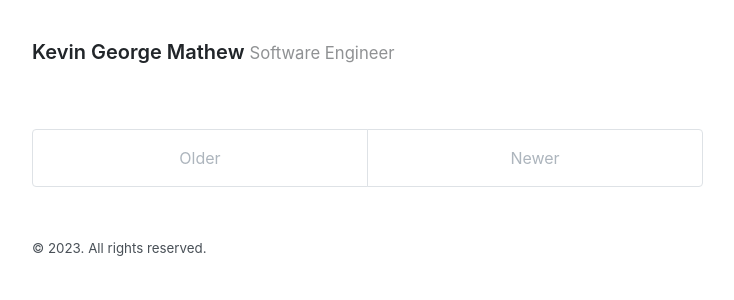
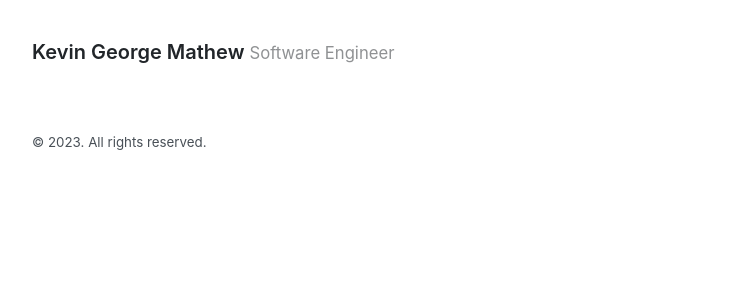
Before and after one commit to Kevin-ops007/Kevin-ops007.github.io, a Jekyll site: the page built from index.html, in a window 1280 px wide. Shown: the top 300 px of the page, without its empty margins (272-1006 px from the left). Built offline with Jekyll 4.4.1, drawn with Linux system fonts in a browser that asks for light colours; the list of posts is cut into pages by our own code.

Commit message:
changes to index.html

```diff
--- a/index.html
+++ b/index.html
@@ -12,22 +12,7 @@ title: Home
       </a>
     </h1>
 
-    <time datetime="{{ post.date | date_to_xmlschema }}" class="post-date">{{ post.date | date_to_string }}</time>
-
     {{ post.content }}
   </article>
   {% endfor %}
 </div>
-
-<div class="pagination">
-  {% if paginator.next_page %}
-    <a class="pagination-item older" href="{{ paginator.next_page_path | relative_url }}">Older</a>
-  {% else %}
-    <span class="pagination-item older">Older</span>
-  {% endif %}
-  {% if paginator.previous_page %}
-    <a class="pagination-item newer" href="{{ paginator.previous_page_path | prepend: relative_url }}">Newer</a>
-  {% else %}
-    <span class="pagination-item newer">Newer</span>
-  {% endif %}
-</div>
```
